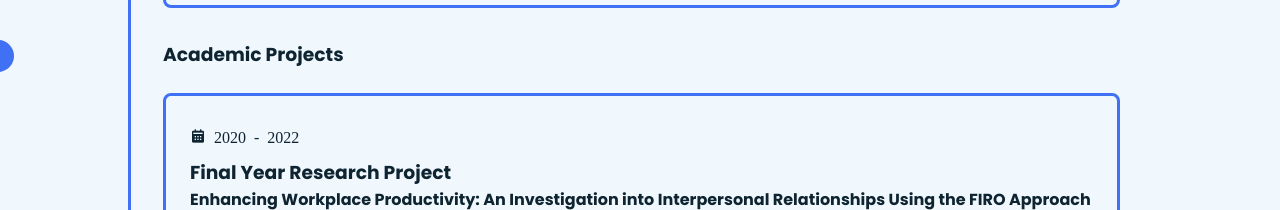
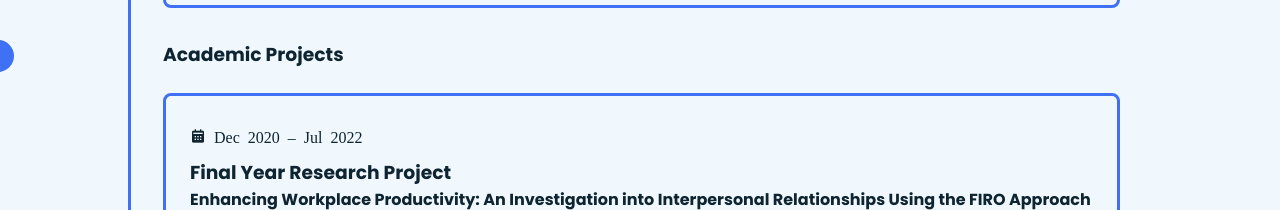
Before and after one commit to thusithanuwan/personal-website, a plain HTML site: page index.html in a window 1280 px wide. Shown: the part 3080-3290 px from the top of the page. Drawn offline with nearby package versions, Linux system fonts and the light colour scheme.

Commit message:
Updated dates

```diff
--- a/index.html
+++ b/index.html
@@ -196,7 +196,7 @@
               <div class="education-box">
                 <div class="education-content">
                   <div class="e-content">
-                    <div class="year"><i class="bx bxs-calendar date"> 2020 - 2022</i></div>
+                    <div class="year"><i class="bx bxs-calendar date"> Dec 2020 – Jul 2022</i></div>
                     <h3> Final Year Research Project </h3>
                     <h4>Enhancing Workplace Productivity: An Investigation into Interpersonal Relationships Using the FIRO Approach</h4>
                     <p>Technology Used : IBM SPSS, IBM SPSS Database</p>
```
